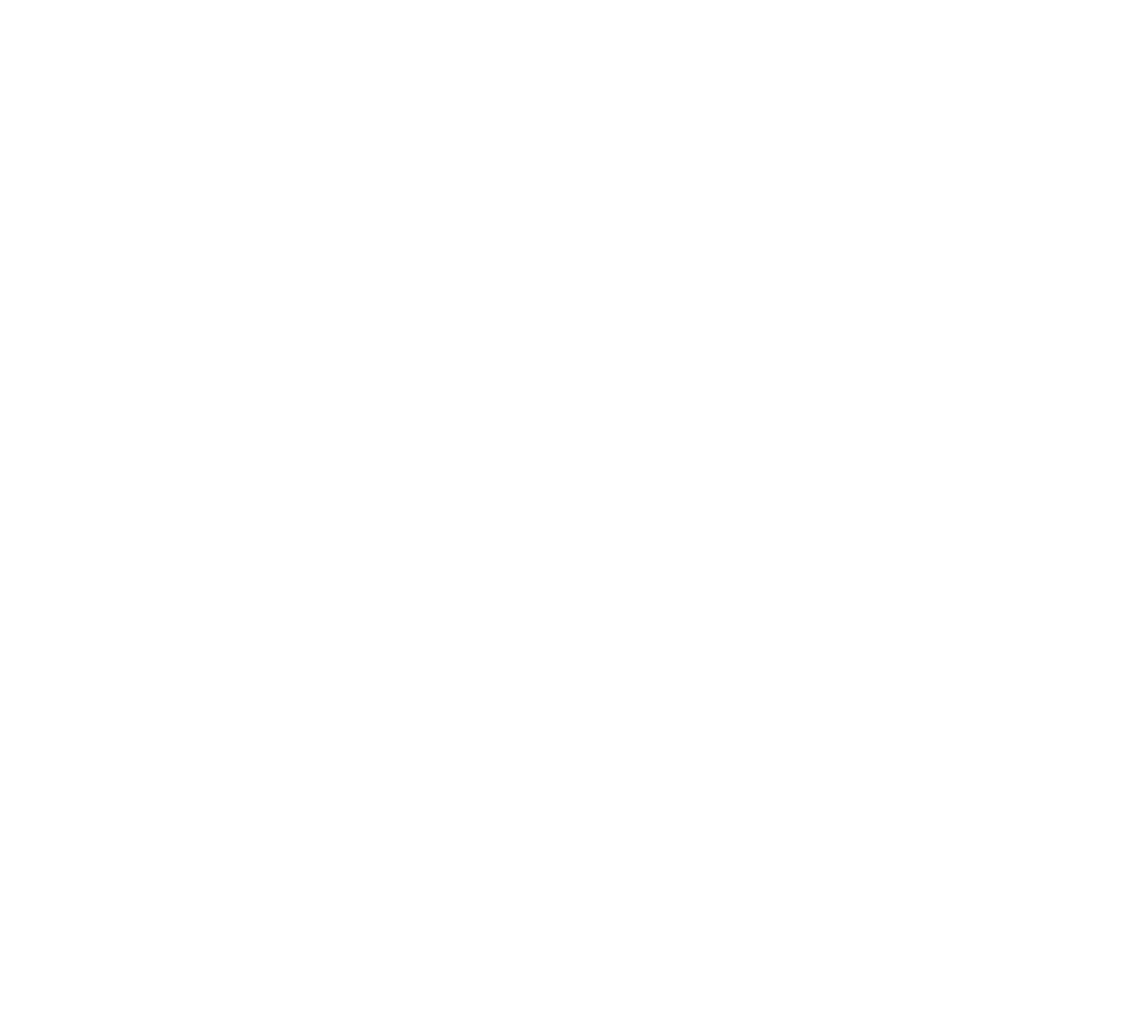
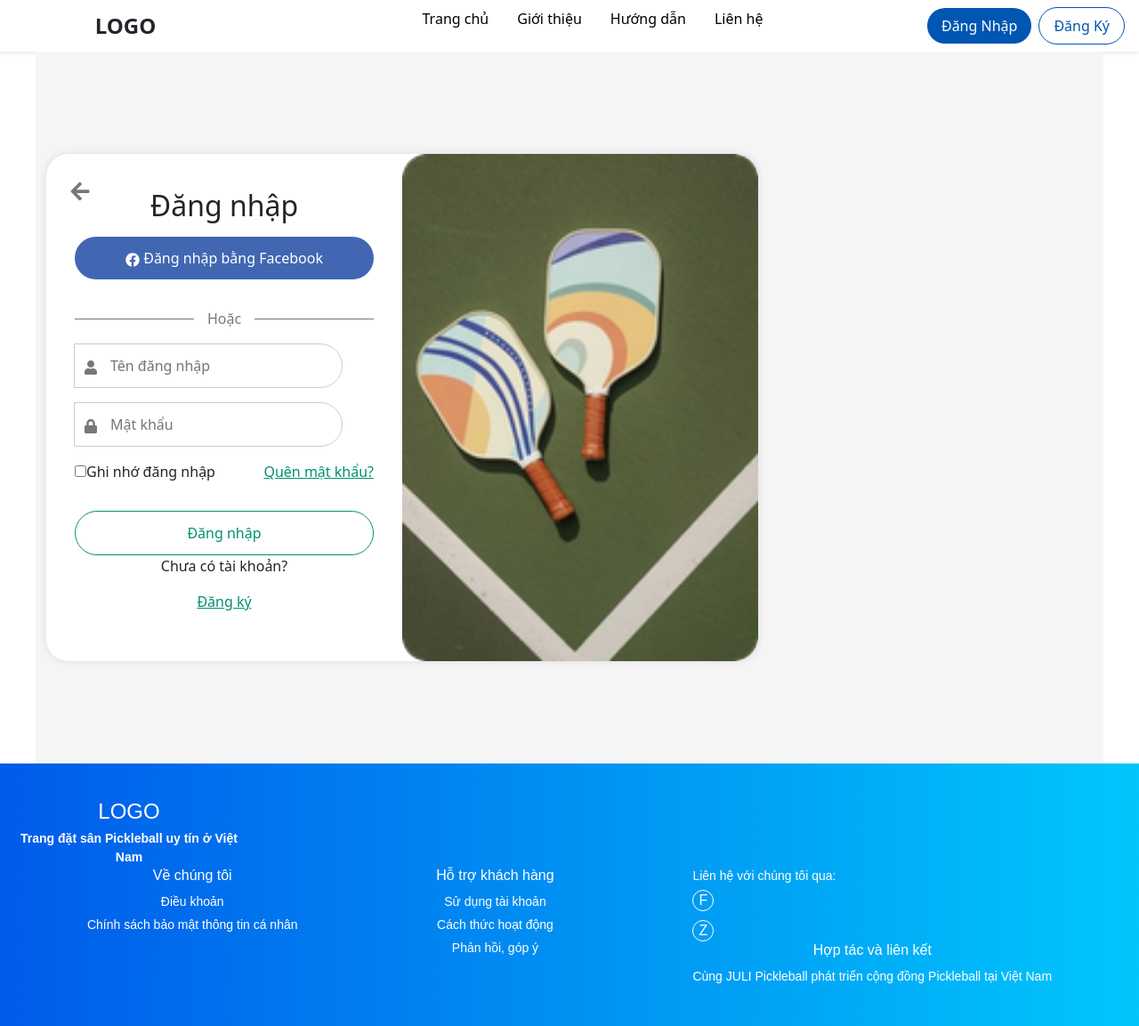
Before and after one commit to minhtrihp03/lili-Badminton, a React (Create React App) app in the folder Client/: page /login in a window 1280 px wide. Before the commit this address had no page. Shown: the whole page at 89% size. Before the commit the page ends 800 px from the top, so only its background shows below. Built offline with nearby package versions, Linux system fonts and the light colour scheme.

Commit message:
updateUI
fix Login, Header, Footer

```diff
--- a/Client/src/App.js
+++ b/Client/src/App.js
@@ -6,18 +6,24 @@
 import { BrowserRouter as Router, Routes, Route } from 'react-router-dom';
 import './App.css';
 import 'bootstrap/dist/css/bootstrap.min.css';
+import Login from './components/Login';
+import Header from './components/Header';
+import Footer from './components/Footer';
 
 function App() {
   return (
-    <div>
+    <div className='App'>
+      <Header />
       <Router>
         <Routes>
           <Route path="/register" element={<Register />} />
           <Route path="/forgot-password" element={<ForgotPasswordPhone />} />
           <Route path="/forgot-password/otp" element={<ForgotPasswordOTP />} />
           <Route path="/change-password" element={<ChangePassword />} />
+          <Route path="/login" element={<Login />} />
         </Routes>
       </Router>
+      <Footer />
     </div>
 
   );
--- /dev/null
+++ b/Client/src/components/Footer.js
@@ -0,0 +1,57 @@
+// src/Footer.js
+
+import React from "react";
+import "../styles/screens/Footer.css";
+
+const Footer = () => {
+  return (
+    <footer className="footer">
+      <div>
+        <div className="logo">
+          <h1>LOGO</h1>
+          <p>Trang đặt sân Pickleball uy tín ở Việt Nam</p>
+        </div>
+        <div className="links">
+          <div>
+            <h4>Về chúng tôi</h4>
+            <p>Điều khoản</p>
+            <p>Chính sách bảo mật thông tin cá nhân</p>
+          </div>
+          <div>
+            <h4>Hỗ trợ khách hàng</h4>
+            <p>Sử dụng tài khoản</p>
+            <p>Cách thức hoạt động</p>
+            <p>Phản hồi, góp ý</p>
+          </div>
+          <div>
+            <div className="contact">
+              <p>Liên hệ với chúng tôi qua:</p>
+              <div className="social-icons">
+                <a
+                  href="https://facebook.com"
+                  target="_blank"
+                  rel="noopener noreferrer"
+                >
+                  F
+                </a>
+                <a
+                  href="https://zalo.me"
+                  target="_blank"
+                  rel="noopener noreferrer"
+                >
+                  Z
+                </a>
+              </div>
+            </div>
+            <h4>Hợp tác và liên kết</h4>
+            <p>
+              Cùng JULI Pickleball phát triển cộng đồng Pickleball tại Việt Nam
+            </p>
+          </div>
+        </div>
+      </div>
+    </footer>
+  );
+};
+
+export default Footer;
--- /dev/null
+++ b/Client/src/components/Header.js
@@ -0,0 +1,40 @@
+import React, { useState } from 'react';
+import '../styles/screens/Header.css';
+
+const Header = () => {
+  const [isLoggedIn, setIsLoggedIn] = useState(false);
+  const [username, setUsername] = useState('');
+
+  const handleLogin = () => {
+    setUsername('Minh Trí'); // Set username here or fetch from a form or API
+    setIsLoggedIn(true);
+  };
+
+  return (
+    <header className="header">
+      <div className="logo">LOGO</div>
+      <ul className="nav-links">
+        <li><a href="#">Trang chủ</a></li>
+        <li><a href="#">Giới thiệu</a></li>
+        <li><a href="#">Hướng dẫn</a></li>
+        <li><a href="#">Liên hệ</a></li>
+      </ul>
+      {isLoggedIn ? (
+        <div className="user-section">
+          <button className="post-button">Đăng Bài Tìm Giao Lưu</button>
+          <div className="user-info">
+          <img src={process.env.PUBLIC_URL + '/assets/images/Register.png'} alt="Login" className="image" />
+            <span>{username}</span>
+          </div>
+        </div>
+      ) : (
+        <div className="auth-buttons">
+          <button className="login-button" onClick={handleLogin}>Đăng Nhập</button>
+          <button className="register-button">Đăng Ký</button>
+        </div>
+      )}
+    </header>
+  );
+};
+
+export default Header;
--- /dev/null
+++ b/Client/src/components/Login.js
@@ -0,0 +1,70 @@
+import React, { useState } from 'react';
+import { FaFacebook, FaUser, FaLock, FaArrowLeft } from 'react-icons/fa';
+import '../styles/screens/Login.css'; // Import the CSS file
+
+const Login = () => {
+  const [showAlert, setShowAlert] = useState(false);
+
+  const handleLoginClick = () => {
+    setShowAlert(true);
+  };
+
+  const handleCloseAlert = () => {
+    setShowAlert(false);
+  };
+
+  return (
+    <div className="container">
+      <div className="form-wrapper">
+        <div className="form">
+          <button className="back-button">
+            <FaArrowLeft />
+          </button>
+          <h2>Đăng nhập</h2>
+          <button className="facebook-button">
+            <FaFacebook /> Đăng nhập bằng Facebook
+          </button>
+          <p className="subtitle1">Hoặc</p>
+          <div className="input-group">
+            <div className="icon-wrapper">
+              <FaUser />
+            </div>
+            <input type="text" className="input" placeholder="Tên đăng nhập" />
+          </div>
+          <div className="input-group">
+            <div className="icon-wrapper">
+              <FaLock />
+            </div>
+            <input type="password" className="input" placeholder="Mật khẩu" />
+          </div>
+          <div className="remember-me-container">
+            <div>
+              <input type="checkbox" id="rememberMe" />
+              <label htmlFor="rememberMe"> Ghi nhớ đăng nhập</label>
+            </div>
+            <a href="#" className="link">Quên mật khẩu?</a>
+          </div>
+          <button className="button" onClick={handleLoginClick}>Đăng nhập</button>
+          <p>Chưa có tài khoản? <a href="#" className="link">Đăng ký</a></p>
+        </div>
+        <img src={process.env.PUBLIC_URL + '/assets/images/Register.png'} alt="Login" className="image" />
+      </div>
+      {showAlert && (
+        <div className="alert-overlay">
+          <div className="alert-content">
+            <h3 className="alert-title">Chú ý</h3>
+            <p className="alert-text">
+              Bạn có muốn lưu tài khoản đăng nhập cho lần đăng nhập sau không?
+            </p>
+            <div className="alert-button-group">
+              <button className="alert-button" onClick={handleCloseAlert}>Hủy bỏ</button>
+              <button className="alert-button" onClick={handleCloseAlert}>Tiếp tục đăng nhập</button>
+            </div>
+          </div>
+        </div>
+      )}
+    </div>
+  );
+};
+
+export default Login;
--- /dev/null
+++ b/Client/src/styles/screens/Footer.css
@@ -0,0 +1,86 @@
+/* src/Footer.css */
+
+.footer {
+    background: linear-gradient(90deg, #005bea, #00c6fb);
+    color: white;
+    padding: 40px 20px;
+    font-family: Arial, sans-serif;
+  }
+
+  .container {
+    display: flex;
+    justify-content: space-between;
+    max-width: 1200px;
+    margin: 0 auto;
+  }
+
+  .logo {
+    flex: 1;
+    max-width: 250px;
+  }
+
+  .logo h1 {
+    margin: 0;
+    font-size: 24px;
+  }
+
+  .logo p {
+    margin: 5px 0 0;
+    font-size: 14px;
+  }
+
+  .links {
+    display: flex;
+    flex: 2;
+    justify-content: space-around;
+  }
+
+  .links div {
+    display: flex;
+    flex-direction: column;
+  }
+
+  .links h4 {
+    margin-bottom: 10px;
+    font-size: 16px;
+  }
+
+  .links p {
+    margin: 0;
+    margin-bottom: 5px;
+    font-size: 14px;
+  }
+
+  .contact {
+    flex: 1;
+    display: flex;
+    flex-direction: column;
+    align-items: flex-start;
+    max-width: 200px;
+    text-align: center;
+  }
+
+  .contact p {
+    margin: 0;
+    font-size: 14px;
+  }
+
+  .social-icons {
+    display: flex;
+    gap: 10px;
+    margin-top: 5px;
+  }
+
+  .social-icons a {
+    color: white;
+    text-decoration: none;
+    border: 1px solid white;
+    padding: 5px;
+    border-radius: 50%;
+    font-size: 16px;
+    width: 24px;
+    height: 24px;
+    display: flex;
+    justify-content: center;
+    align-items: center;
+  }
--- /dev/null
+++ b/Client/src/styles/screens/Header.css
@@ -0,0 +1,69 @@
+.header {
+    display: flex;
+    justify-content: space-between;
+    align-items: center;
+    padding: 0.5rem 1rem;
+    background-color: white;
+    box-shadow: 0 2px 4px rgba(0,0,0,0.1);
+  }
+
+  .logo {
+    font-size: 1.5rem;
+    font-weight: bold;
+  }
+
+  .nav-links {
+    display: flex;
+    list-style: none;
+  }
+
+  .nav-links li {
+    margin: 0 1rem;
+  }
+
+  .nav-links a {
+    text-decoration: none;
+    color: black;
+  }
+
+  .auth-buttons, .user-section {
+    display: flex;
+    align-items: center;
+  }
+
+  .login-button, .register-button, .post-button {
+    padding: 0.5rem 1rem;
+    border: none;
+    border-radius: 25px;
+    cursor: pointer;
+    margin-left: 0.5rem;
+  }
+
+  .login-button {
+    background-color: #0056b3;
+    color: white;
+  }
+
+  .register-button {
+    background-color: white;
+    border: 1px solid #0056b3;
+    color: #0056b3;
+  }
+
+  .post-button {
+    background-color: #0056b3;
+    color: white;
+  }
+
+  .user-info {
+    display: flex;
+    align-items: center;
+    margin-left: 0.5rem;
+  }
+
+  .profile-img {
+    width: 30px;
+    height: 30px;
+    border-radius: 50%;
+    margin-right: 0.5rem;
+  }
--- /dev/null
+++ b/Client/src/styles/screens/Login.css
@@ -0,0 +1,204 @@
+.container {
+    display: flex;
+    align-items: center;
+    justify-content: center;
+    height: 100vh;
+    background-color: #f5f5f5;
+  }
+
+  .form-wrapper {
+    display: flex;
+    background-color: white;
+    border-radius: 25px;
+    overflow: hidden;
+    box-shadow: 0 0 10px rgba(0, 0, 0, 0.1);
+    position: relative;
+    width: 800px; /* Adjust this value to make the form wider */
+  }
+
+  .image {
+    width: 50%;
+    object-fit: cover;
+    border-top-right-radius: 25px;
+    border-bottom-right-radius: 25px;
+  }
+
+  .form {
+    padding: 2rem;
+    display: flex;
+    flex-direction: column;
+    justify-content: center;
+    width: 50%;
+  }
+
+  .back-button {
+    position: absolute;
+    top: 20px;
+    left: 20px;
+    background: none;
+    border: none;
+    font-size: 1.5rem;
+    cursor: pointer;
+    color: #777;
+  }
+
+  h2 {
+    margin-bottom: 1rem;
+  }
+
+  .subtitle1 {
+    margin: 1rem 0;
+    color: #777;
+    text-align: center;
+    position: relative;
+  }
+
+  .subtitle1::before,
+  .subtitle1::after {
+    content: "";
+    position: absolute;
+    top: 50%;
+    width: 40%;
+    height: 1px;
+    background-color: #777;
+  }
+
+  .subtitle1::before {
+    left: 0;
+  }
+
+  .subtitle1::after {
+    right: 0;
+  }
+
+  .input-group {
+    position: relative;
+    margin-bottom: 1rem;
+  }
+
+  .icon-wrapper {
+    position: absolute;
+    top: 50%;
+    left: 10px;
+    transform: translateY(-50%);
+    color: #777;
+  }
+
+  .input {
+    width: 90%;
+    padding: 0.75rem 1rem 0.75rem 2.5rem;
+    border: 1px solid #ccc;
+    border-radius: 25px;
+    outline: none;
+    transition: border-color 0.3s;
+  }
+
+  .input:focus {
+    border-color: #008f72;
+  }
+
+  .button {
+    padding: 0.75rem;
+    background-color: white;
+    color: #008f72;
+    border: 1px solid #008f72;
+    border-radius: 25px;
+    cursor: pointer;
+    font-size: 1rem;
+    margin-top: 1rem;
+    transition: background-color 0.3s;
+  }
+
+  .button:hover {
+    background-color: #008f72;
+    color: white;
+  }
+
+  .facebook-button {
+    padding: 0.75rem;
+    background-color: #4267B2;
+    color: white;
+    border: none;
+    border-radius: 25px;
+    cursor: pointer;
+    font-size: 1rem;
+    margin-bottom: 1rem;
+    transition: background-color 0.3s;
+  }
+
+  .facebook-button:hover {
+    background-color: #365899;
+  }
+
+  .link {
+    margin-top: 1rem;
+    color: #008f72;
+    cursor: pointer;
+    text-align: center;
+    display: block;
+    transition: color 0.3s;
+  }
+
+  .link:hover {
+    color: #008f72;
+  }
+
+  .alert-overlay {
+    position: fixed;
+    top: 0;
+    left: 0;
+    right: 0;
+    bottom: 0;
+    background: rgba(0, 0, 0, 0.5);
+    display: flex;
+    align-items: center;
+    justify-content: center;
+  }
+
+  .alert-content {
+    background: white;
+    padding: 2rem;
+    border-radius: 10px;
+    text-align: center;
+    box-shadow: 0 0 10px rgba(0, 0, 0, 0.1);
+  }
+
+  .alert-title {
+    margin-bottom: 1rem;
+  }
+
+  .alert-text {
+    margin-bottom: 2rem;
+    color: #777;
+  }
+
+  .alert-button-group {
+    display: flex;
+    justify-content: space-between;
+  }
+
+  .alert-button {
+    padding: 0.75rem 2rem;
+    background-color: white;
+    color: #007bff;
+    border: 1px solid #007bff;
+    border-radius: 25px;
+    cursor: pointer;
+    font-size: 1rem;
+    transition: background-color 0.3s;
+  }
+
+  .alert-button:hover {
+    background-color: #f0f8ff;
+  }
+
+  .remember-me-container {
+    display: flex;
+    justify-content: space-between;
+    align-items: center;
+    margin-bottom: 1rem;
+  }
+
+  .remember-me-container .link {
+    margin: 0;
+  }
```
Also changed, not shown: 1 other file (tests, documents, lock files or other folders).
